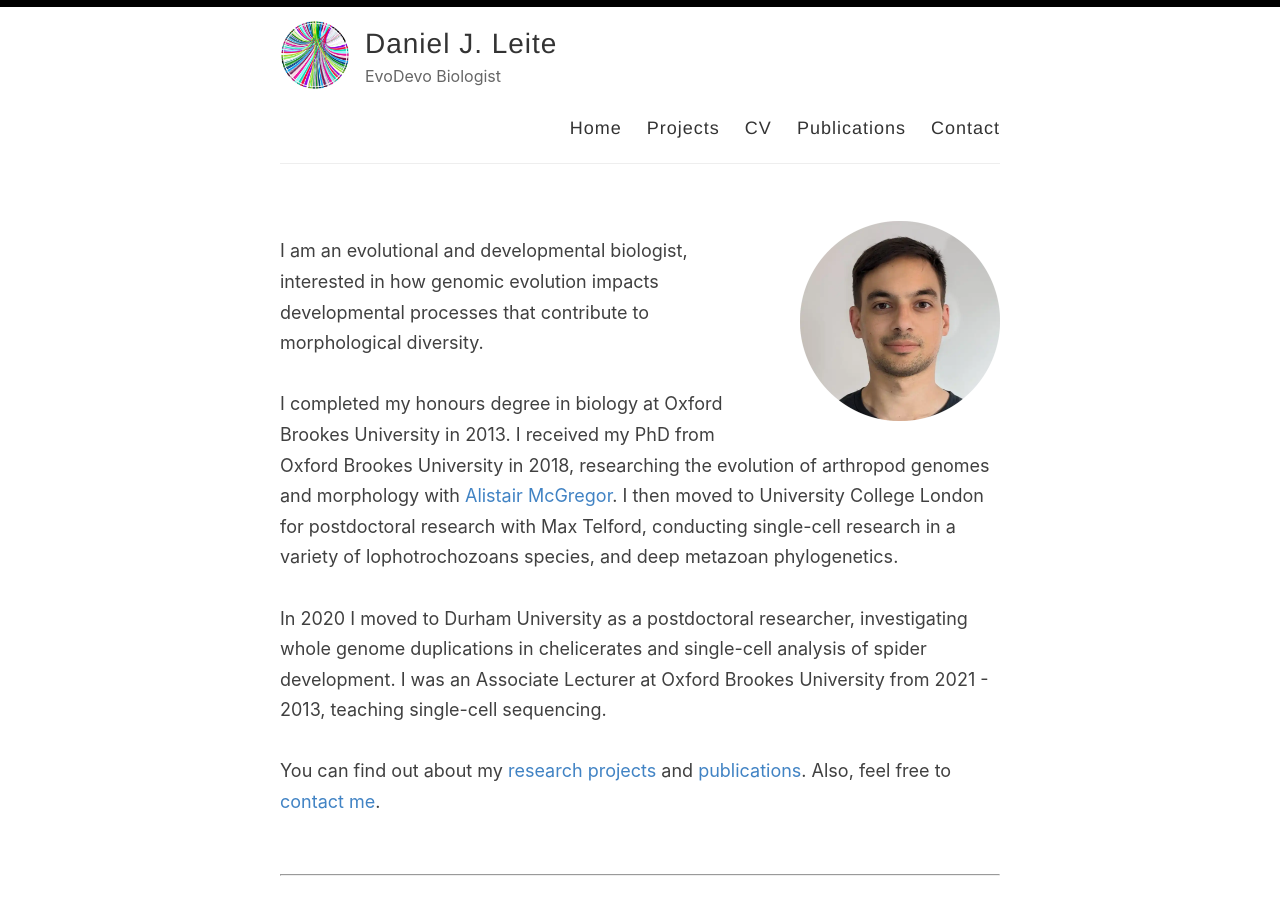
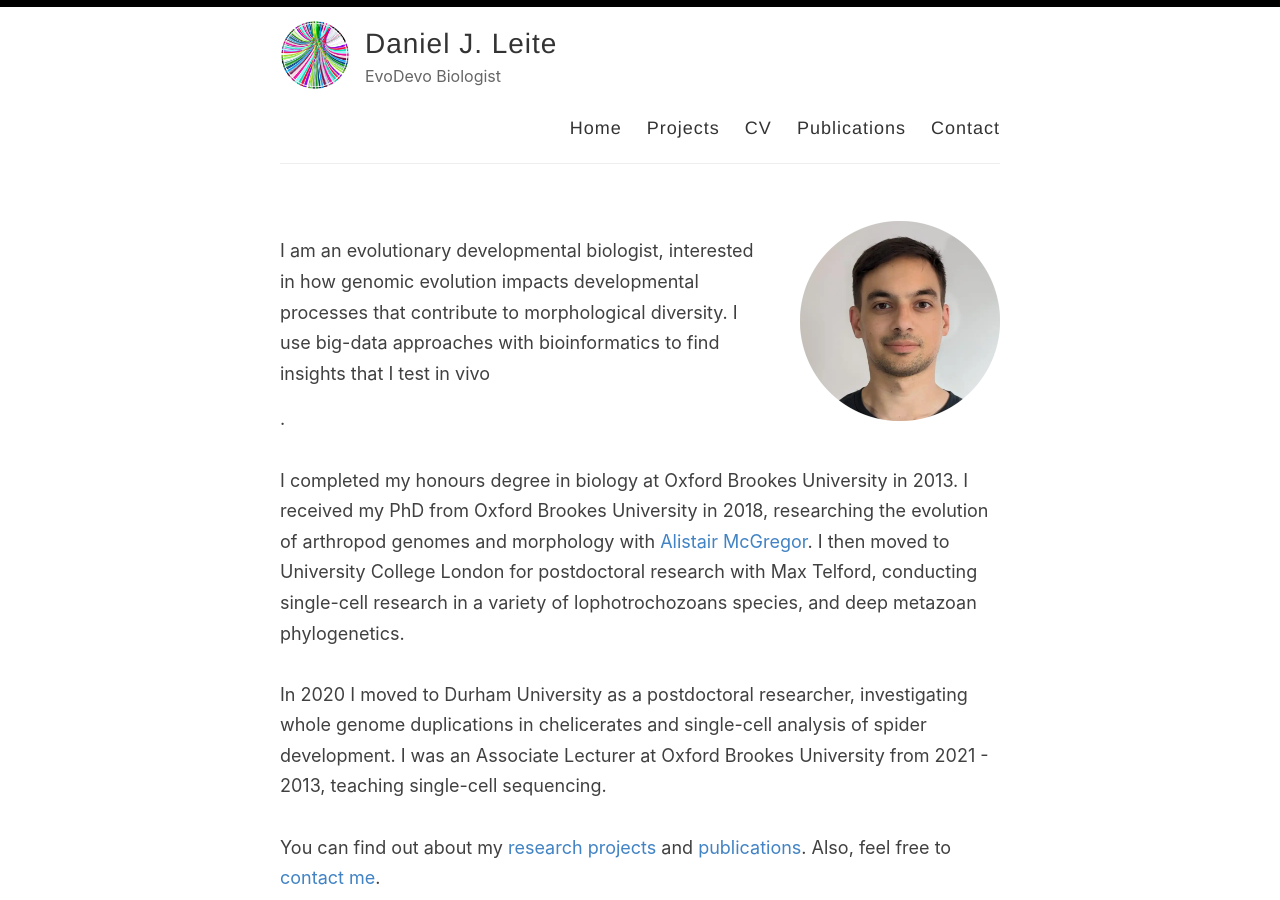
Before and after one commit to djleite/djleite.github.io, a Jekyll site: the page built from index.html, in a window 1280 px wide and 900 px high. Built offline with Jekyll 4.4.1, drawn with Linux system fonts in a browser that asks for light colours; the list of posts is cut into pages by our own code.

Commit message:
update cv and home

```diff
--- a/index.html
+++ b/index.html
@@ -13,7 +13,7 @@
     >
 
     <p style="text-align: left;">
-      I am an evolutional and developmental biologist, interested in how genomic evolution impacts developmental processes that contribute to morphological diversity.
+      I am an evolutionary developmental biologist, interested in how genomic evolution impacts developmental processes that contribute to morphological diversity. I use big-data approaches with bioinformatics to find insights that I test <i></i>in vivo</i></p>.
       <br><br>
       I completed my honours degree in biology at Oxford Brookes University in 2013. I received my PhD from Oxford Brookes University in 2018, researching the evolution of arthropod genomes and morphology with <a href="https://mcgregor-evo-devo-lab.net/" target="_blank" rel="noopener noreferrer">Alistair McGregor</a>. I then moved to University College London for postdoctoral research with Max Telford, conducting single-cell research in a variety of lophotrochozoans species, and deep metazoan phylogenetics.
       <br><br>
```
Also changed, not shown: _pages/about.md (deleted, +0 -7 lines).
